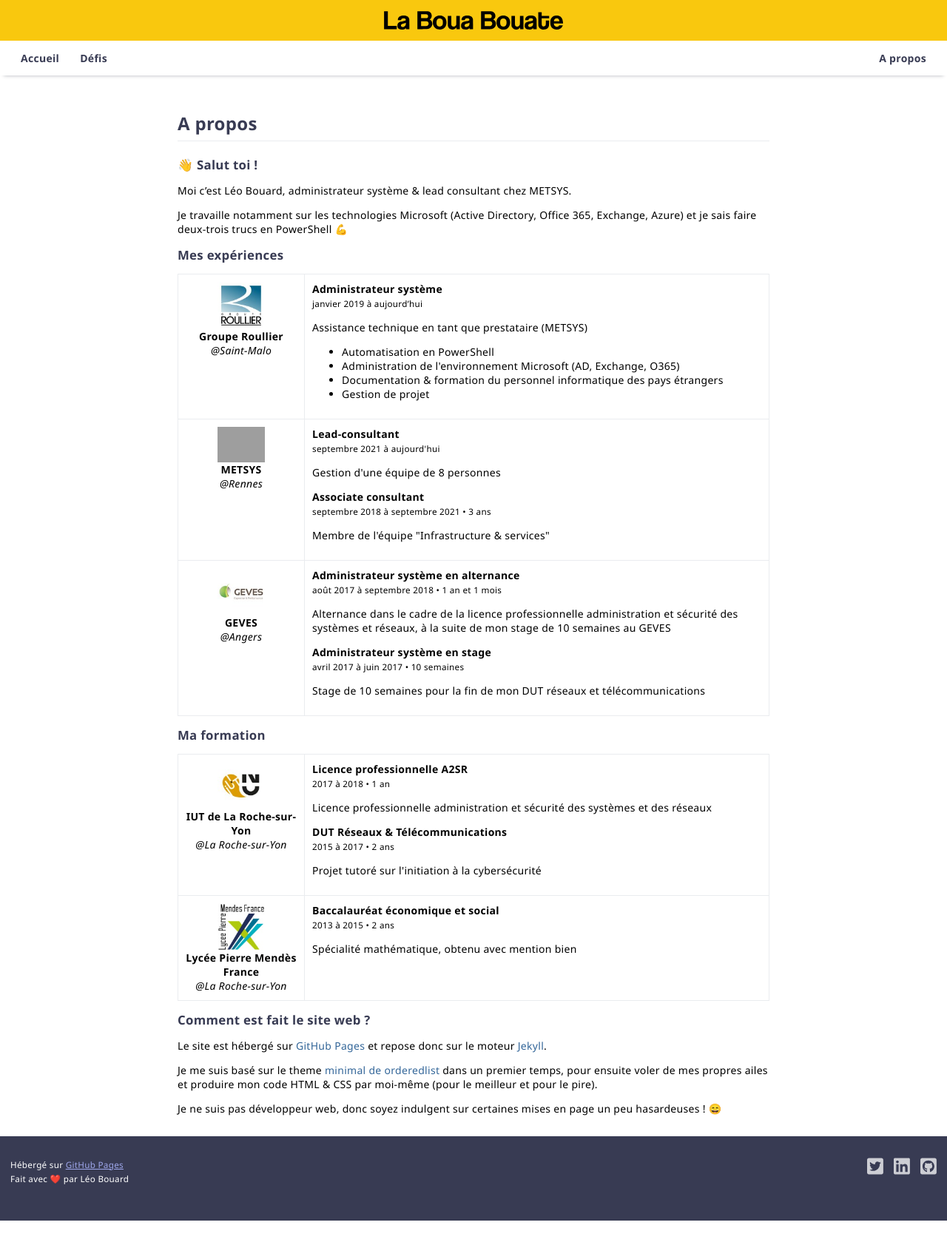
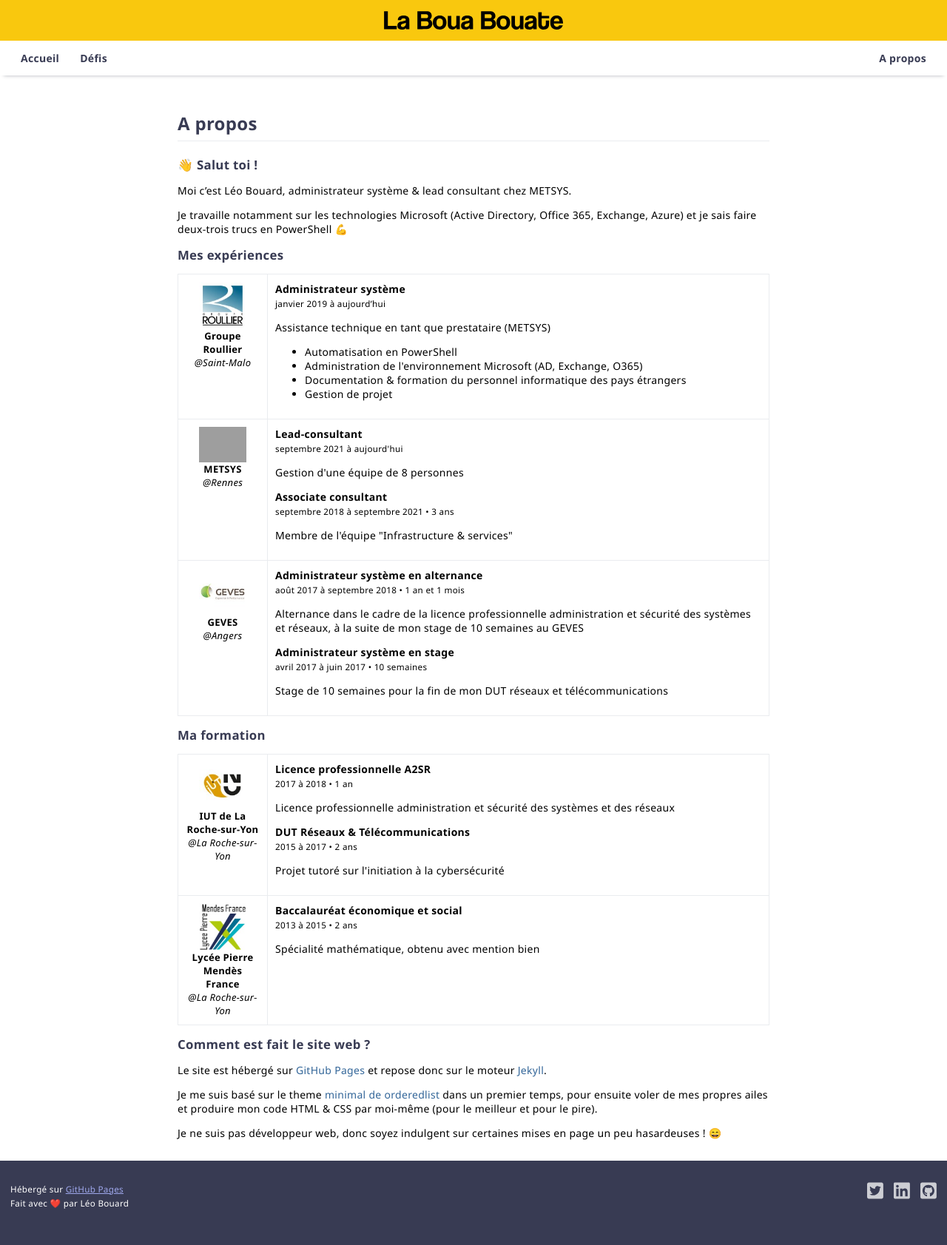
Before and after one commit to leobouard/leobouard.github.io, a Jekyll site: the page built from about.md, in a window 1280 px wide. Shown: the whole page at 74% size. Built offline with Jekyll 4.4.1, drawn with Linux system fonts in a browser that asks for light colours; our own code applies the rules of GitHub Pages for plain Markdown files; before the commit the page ends 1650 px from its top, so only the background shows below that; grey boxes are pictures that could not be loaded.

Commit message:
Update about.md

```diff
--- a/about.md
+++ b/about.md
@@ -9,8 +9,8 @@ Je travaille notamment sur les technologies Microsoft (Active Directory, Office
 ## Mes expériences
 
 <table><tbody>
-    <tr style="vertical-align: top;">
-        <td style="text-align: center; width: 150px">
+    <tr class="CVtr">
+        <td class="CVtd">
             <img src="/assets/images/groupe-roullier.jfif" alt="Groupe Roullier" width="64px">
             <strong>Groupe Roullier</strong><br>
             <i>@Saint-Malo</i>
@@ -27,8 +27,8 @@ Je travaille notamment sur les technologies Microsoft (Active Directory, Office
             </ul>
         </td>
     </tr>
-    <tr style="vertical-align: top;">
-        <td style="text-align: center; width: 150px">
+    <tr class="CVtr">
+        <td class="CVtd">
             <img src="/assets/images/metsys.jfif" alt="METSYS" width="64px">
             <strong>METSYS</strong><br>
             <i>@Rennes</i>
@@ -42,8 +42,8 @@ Je travaille notamment sur les technologies Microsoft (Active Directory, Office
             <p>Membre de l'équipe "Infrastructure & services"</p>
         </td>
     </tr>
-    <tr style="vertical-align: top;">
-        <td style="text-align: center; width: 150px">
+    <tr class="CVtr">
+        <td class="CVtd">
             <img src="/assets/images/geves.jfif" alt="GEVES" width="64px">
             <strong>GEVES</strong><br>
             <i>@Angers</i>
@@ -62,8 +62,8 @@ Je travaille notamment sur les technologies Microsoft (Active Directory, Office
 ## Ma formation
 
 <table><tbody>
-    <tr style="vertical-align: top;">
-        <td style="text-align: center; width: 150px">
+    <tr class="CVtr">
+        <td class="CVtd">
             <img src="/assets/images/univ-nantes.jfif" alt="Université de Nantes" width="64px">
             <strong>IUT de La Roche-sur-Yon</strong><br>
             <i>@La Roche-sur-Yon</i>
@@ -77,8 +77,8 @@ Je travaille notamment sur les technologies Microsoft (Active Directory, Office
             <p>Projet tutoré sur l'initiation à la cybersécurité</p>
         </td>
     </tr>
-    <tr style="vertical-align: top;">
-        <td style="text-align: center; width: 150px">
+    <tr class="CVtr">
+        <td class="CVtd">
             <img src="/assets/images/mendes.jfif" alt="Lycée Pierre Mendès France" width="64px">
             <strong>Lycée Pierre Mendès France</strong><br>
             <i>@La Roche-sur-Yon</i>
--- a/assets/css/style.scss
+++ b/assets/css/style.scss
@@ -200,6 +200,20 @@ section {
         width: 100%;
     }
 
+    .CVtr {
+        vertical-align: top;
+    }
+
+    .CVtd {
+        text-align: center;
+        width: 100px;
+        font-size: 13px;
+
+        img {
+            width: 64px;
+        }
+    }
+
 }
 
 /* --- FOOTER --- */
```
